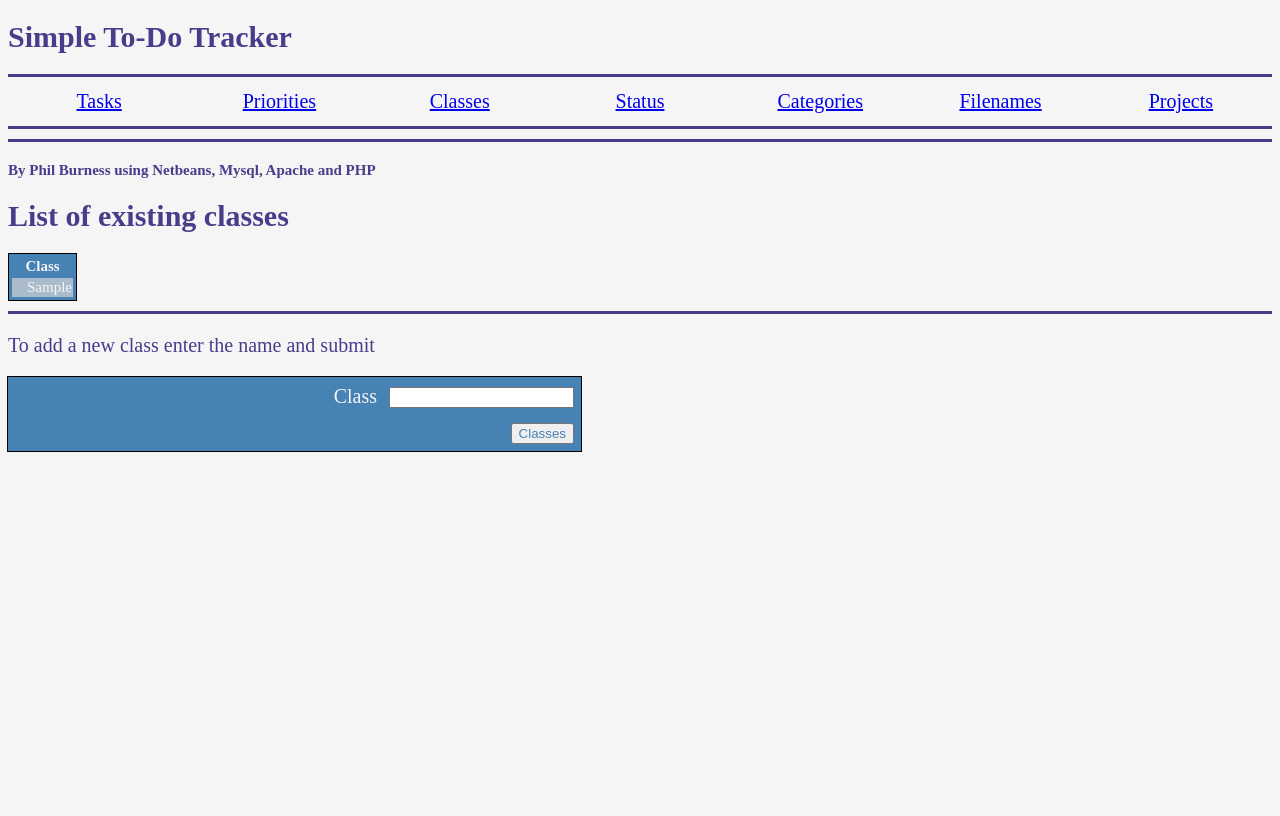
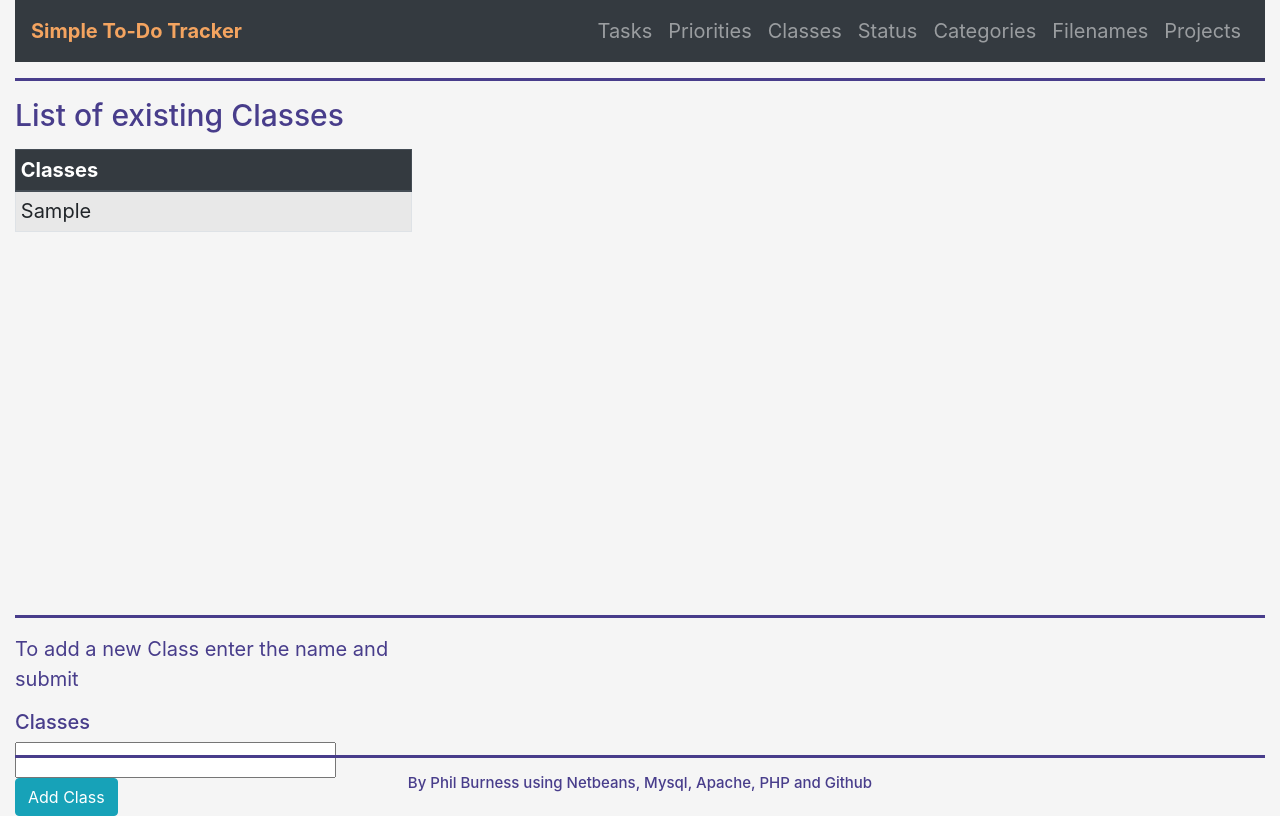
Before and after one commit to NikonPhil/TDList, a PHP site: page /class.php in a window 1280 px wide. Before the commit the page ends 452 px from the top, so only its background shows below. Run offline with PHP 8.4, Linux system fonts and the light colour scheme; tables that the repository leaves empty or names only in its code hold one stand-in row (values such as "Sample post").

Commit message:
Modified navbar visually
Moved menu to right of navbar. Cleaned up some code to bring each page into static alignment viually.

```diff
--- a/class.php
+++ b/class.php
@@ -6,14 +6,21 @@ and open the template in the editor.
 -->
 <html>
     <head>
-        <meta charset="UTF-8">
-        <title>Stub for classes data</title>
-        <link rel="stylesheet" type="text/css" href="TDList.css">
+        <meta name="viewport" content="width=device-width, initial-scale=1">
+    <link rel="stylesheet" href="https://maxcdn.bootstrapcdn.com/bootstrap/4.3.1/css/bootstrap.min.css">
+    <script src="https://ajax.googleapis.com/ajax/libs/jquery/3.4.1/jquery.min.js"></script>
+    <script src="https://cdnjs.cloudflare.com/ajax/libs/popper.js/1.14.7/umd/popper.min.js"></script>
+    <script src="https://maxcdn.bootstrapcdn.com/bootstrap/4.3.1/js/bootstrap.min.js"></script>
+        <title>Class Management</title>
+        <!-- <link rel="stylesheet" type="text/css" href="TDList.css"> -->
     </head>
     <body>
-        <?php include 'Header.php';
-        // put your code here
-        echo '<h1>List of existing classes</h1>';
+        <?php include 'header1.php';
+        // put your code here ?>
+        <div class="container-fluid">
+        <h1>List of existing Classes</h1>
+        </div>
+       <?php
         $conn = mysqli_connect($DBHost, $DBUser, $DBPassword, $DBName);
         $page_id = "Classes";
         if(! $conn) {
@@ -47,53 +54,47 @@ and open the template in the editor.
 
         $result = mysqli_query($conn, $sql);
 
-        // show current data in a table
-        echo '<table class="t01">';
-          echo '<tr>';
-              echo '<th>Class</th>';
+        // show current data in a table ?>
+        <div class="container-fluid">
+         <div style="height: 450px; max-height:450px; overflow-y: scroll">
+           <div class="row">
+              <div class="col-sm-4">
+                <table class="table table-bordered table-sm table-striped">
+                  <thead class="thead-dark">
+                    <th>Classes</th>
+                  </thead>
+                <?php
+                    while ($row = mysqli_fetch_array($result)) {
+                      echo '<tr>';
+                        echo '<td>' . $row['class'] . '</td>';
+                        // echo '<td>' . $row['filename'] . '</td>';
+                      echo '</tr>';
+                    } ?>
+                </table>
+              </div>
+               <div class="col-sm-8">
 
-          echo '</tr>';
-          while ($row = mysqli_fetch_array($result)) {
-            echo '<tr>';
-              echo '<td>' . $row['class'] . '</td>';
-              // echo '<td>' . $row['filename'] . '</td>';
-            echo '</tr>';
-          }
-        echo '</table>';
-        echo '<hr>';
+           </div>
+           </div>
+         </div>
+             <hr>
+        </div>
 
+       <!--
         // display form to add new data, (select a project)
-        // set up query for project name..
-        echo '<p>To add a new class enter the name '
-                . 'and submit</p>';
-        echo '<table class="entry">';                                               // Open the main table
-            echo '<tr>';                                                            // Create the first row
-                echo '<td>';                                                        // Create the first cell
-                    echo '<form method="post">';                                    // set up the form, note single quotes are used to allow the use of double quotes inside the statement
-                    //echo '<select class="sel" name="clname">';                                   // set a name for the $_post variable
-                      //  foreach ($result as $row) {                                 // output each filename to an option
-                        //  echo "<option value=\"{$row['project_name']}\">"
-                          //  . "{$row['project_name']}</option>";
-                        //}
-                    // echo "</select>";                                                   // close the selection
-                echo '</td>';                                                       // Close the first cell
-                echo '<td align="right">Class</td>';
-                echo '<td><input name = "clname" type = "text" .
-                           id = "clname"></td>';
-            echo '</tr>';                                                           // Close the first row
-            echo '<tr>';                                                            // Open the second row
-                echo '<td colspan="3" align="right">';                                                        // open the first cell
-                // create a button
-                  echo '<input class="success" type="submit" value="' . $page_id
-                        . '" name="SubmitButton"/>';
-                echo '</td>';                                                       // Close the first cell
-            echo '</tr>';                                                           // Close the second row
-                    echo "</form>";                                                 // close the form
-        echo '</table>';                                                            // Close the table
-
-        // handle input data
-        // post data
-
-        ?>
+        // set up query for project name.. -->
+        <div class="container-fluid">
+            <div class="row">
+              <div class="col-sm-4">
+                    <p>To add a new Class enter the name and submit</p>
+                    <form method="post">
+                        <h3>Classes</h3>
+                           <input name ="clname" type="text" id="clname">
+                           <button type="button" class="btn btn-info" value="Add Class">Add Class</button>
+                    </form>
+              </div>
+            </div>
+        </div>
+      <?php  include 'footer.php'; ?>
     </body>
 </html>
--- a/header1.php
+++ b/header1.php
@@ -10,13 +10,13 @@
 
 <!-- New NavBar using Bootstrap 4 -->
  <div class="container-fluid">
-    <h1>Simple To-Do Tracker</h1>
-    <hr>
+
 <nav class="navbar navbar-expand-sm bg-dark navbar-dark">
-   <!-- Navbar text-->
+   <!-- Navbar text -->
   <span class="navbar-text">
-      <b>TDList&nbsp&nbsp&nbsp&nbsp&nbsp&nbsp</b>
+      <span style="color: sandybrown"><b>Simple To-Do Tracker</b></span>
   </span>
+   <div class="p-2 mr-auto navbar-dark"></div>
     <ul class="navbar-nav">
     <li class="nav-item">
       <a class="nav-link" href="./index.php">Tasks</a>
--- a/index.php
+++ b/index.php
@@ -118,8 +118,8 @@ and open the template in the editor.
 
         // show current data in a table ?>
         <div class="container-fluid" >
-            <div style="height: 400px; max-height:400px; overflow-y: scroll">
-            <!-- <div class="overflow-auto"> -->
+            <div style="height: 450px; max-height:450px; overflow-y: scroll">
+
              <div class="row">
               <div class="col-sm-12">
 
--- a/priority.php
+++ b/priority.php
@@ -56,6 +56,7 @@ and open the template in the editor.
 
         // show current data in a table ?>
          <div class="container-fluid">
+          <div style="height: 450px; max-height:450px; overflow-y: scroll">
            <div class="row">
               <div class="col-sm-4">
                 <table class="table table-bordered table-sm table-striped">
@@ -75,6 +76,7 @@ and open the template in the editor.
            <div class="col-sm-8">
 
            </div>
+           </div>
           </div>
              <hr>
          </div>
@@ -83,7 +85,7 @@ and open the template in the editor.
             <div class="row">
               <div class="col-sm-4">
                 <p>To add a new priority enter the name and submit</p>
-                      <form method="post">'
+                      <form method="post">
                        <h3>Priority</h3>
                        <input name = "pname" type = "text" id = "pname">
                        <button type="button" class="btn btn-info" value="Add Status">Add Priority</button>
--- a/status.php
+++ b/status.php
@@ -59,6 +59,7 @@ and open the template in the editor.
         ?>
         <!-- show current data in a table -->
        <div class="container-fluid">
+         <div style="height: 450px; max-height:450px; overflow-y: scroll">
            <div class="row">
               <div class="col-sm-4">
                 <table class="table table-bordered table-sm table-striped">
@@ -79,6 +80,7 @@ and open the template in the editor.
 
            </div>
           </div>
+         </div>
           <hr>
         </div>
 
```
Also changed, not shown: projects.php (+6 -4 lines).
